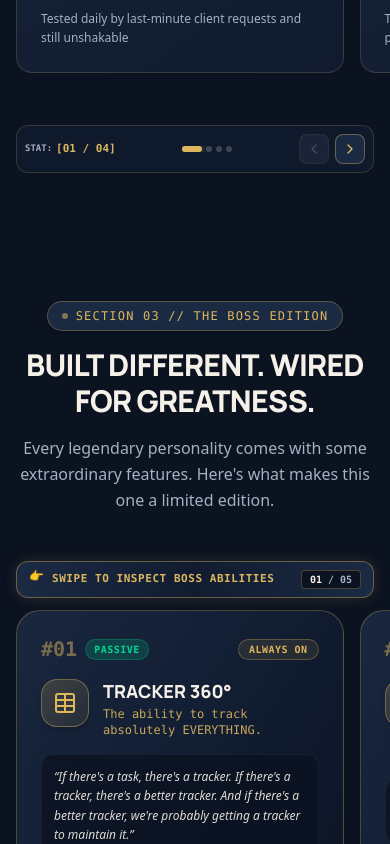
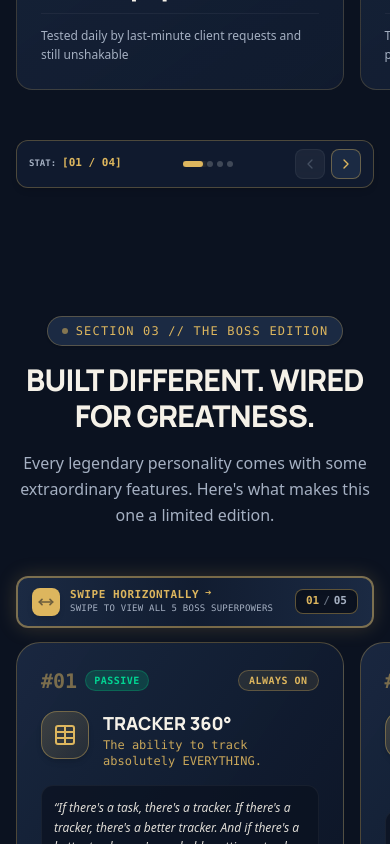
Before and after one commit to Abhisharma08/ctfy-news, a Next.js app: page / in a window 390 px wide. Shown: the part 2940-3784 px from the top of the page. Built offline with nearby package versions, Linux system fonts and the light colour scheme; a web font is replaced by a local one.

Commit message:
feat(mobile): display prominent swipe instructions on all swipable sections

```diff
--- a/src/components/game/MobileGamingSlider.tsx
+++ b/src/components/game/MobileGamingSlider.tsx
@@ -1,7 +1,7 @@
 "use client";
 
-import React, { useRef, useState, useEffect } from "react";
-import { ChevronLeft, ChevronRight, Hand, Sparkles } from "lucide-react";
+import React, { useRef, useState } from "react";
+import { ChevronLeft, ChevronRight, MoveHorizontal, Hand, Sparkles } from "lucide-react";
 import { sounds } from "@/lib/sounds";
 
 interface MobileGamingSliderProps {
@@ -14,8 +14,8 @@ interface MobileGamingSliderProps {
 
 export function MobileGamingSlider({
   children,
-  instruction = "SLIDE / SWIPE TO VIEW MORE",
-  counterPrefix = "ITEM",
+  instruction = "SWIPE TO BROWSE CARDS",
+  counterPrefix = "CARD",
   desktopGridClassName = "grid grid-cols-1 md:grid-cols-2 lg:grid-cols-3 gap-6 sm:gap-8",
   showInstruction = true,
 }: MobileGamingSliderProps) {
@@ -64,18 +64,27 @@ export function MobileGamingSlider({
       {/* ================= MOBILE SLIDER VIEW (< lg) ================= */}
       <div className="block lg:hidden">
 
-        {/* Gaming Instruction Banner */}
+        {/* Gaming Instruction Banner (Prominent Swipe Alert) */}
         {showInstruction && (
-          <div className="mb-3 px-3 py-2 rounded-xl bg-gradient-to-r from-[#1B2A43] via-[#111C30] to-[#1B2A43] border border-[#DDB65E]/40 shadow-[0_0_15px_rgba(221,182,94,0.15)] flex items-center justify-between gap-2 text-xs font-mono">
-            <div className="flex items-center gap-2 text-[#DDB65E] font-bold">
-              <span className="inline-block animate-bounce">👉</span>
-              <span className="text-[11px] sm:text-xs tracking-wider uppercase font-bold">
-                {instruction}
-              </span>
+          <div className="mb-3.5 px-3.5 py-2.5 rounded-xl bg-gradient-to-r from-[#1B2A43] via-[#111C30] to-[#1B2A43] border-2 border-[#DDB65E]/50 shadow-[0_0_20px_rgba(221,182,94,0.2)] flex items-center justify-between gap-2 text-xs font-mono">
+            <div className="flex items-center gap-2.5 text-[#F5F1E8]">
+              <div className="w-7 h-7 rounded-lg bg-[#DDB65E] text-[#0B1220] flex items-center justify-center shrink-0 shadow-md">
+                <MoveHorizontal className="w-4 h-4 animate-pulse stroke-[2.5]" />
+              </div>
+              <div className="flex flex-col">
+                <span className="text-[11px] sm:text-xs tracking-wider uppercase font-extrabold text-[#DDB65E] flex items-center gap-1.5 leading-none">
+                  <span>SWIPE HORIZONTALLY</span>
+                  <span className="inline-block animate-bounce">➔</span>
+                </span>
+                <span className="text-[9px] font-mono text-[#A5B0C2] uppercase tracking-wide mt-0.5">
+                  {instruction}
+                </span>
+              </div>
             </div>
-            <div className="flex items-center gap-1.5 px-2 py-0.5 rounded bg-[#0B1220] border border-[#DDB65E]/30 text-[10px] text-[#F5F1E8] font-bold shrink-0">
+
+            <div className="flex items-center gap-1 px-2.5 py-1 rounded-lg bg-[#0B1220] border border-[#DDB65E]/40 text-[11px] text-[#DDB65E] font-bold font-mono shrink-0 shadow-inner">
               <span>{String(activeIndex + 1).padStart(2, "0")}</span>
-              <span className="text-[#A5B0C2]">/</span>
+              <span className="text-[#A5B0C2]/60">/</span>
               <span className="text-[#A5B0C2]">{String(total).padStart(2, "0")}</span>
             </div>
           </div>
@@ -90,7 +99,7 @@ export function MobileGamingSlider({
           {children.map((child, idx) => (
             <div
               key={idx}
-              className="w-[84vw] max-w-[340px] shrink-0 snap-center transition-opacity duration-300"
+              className="w-[84vw] max-w-[340px] shrink-0 snap-center transition-opacity duration-300 relative"
             >
               {child}
             </div>
@@ -98,16 +107,19 @@ export function MobileGamingSlider({
         </div>
 
         {/* Gaming HUD Carousel Controls */}
-        <div className="mt-3 flex items-center justify-between px-2 py-2 rounded-xl bg-[#111C30]/80 border border-[#DDB65E]/20 backdrop-blur-md">
+        <div className="mt-2.5 flex items-center justify-between px-3 py-2 rounded-xl bg-[#111C30]/90 border border-[#DDB65E]/30 backdrop-blur-md shadow-md">
 
-          {/* Active Card Monospace Counter */}
-          <div className="flex items-center gap-1 text-[11px] font-mono text-[#DDB65E] font-bold">
+          {/* Active Card Monospace Counter + Swipe Hint */}
+          <div className="flex items-center gap-1.5 text-[11px] font-mono text-[#DDB65E] font-bold">
             <span className="text-[#A5B0C2] uppercase text-[9px]">{counterPrefix}:</span>
             <span>[{String(activeIndex + 1).padStart(2, "0")} / {String(total).padStart(2, "0")}]</span>
+            <span className="text-[9px] text-[#A5B0C2] hidden xs:inline ml-1">
+              (SWIPE ◄ ⇄ ►)
+            </span>
           </div>
 
           {/* Dots / Progress Bar */}
-          <div className="flex items-center gap-1 max-w-[140px] overflow-hidden">
+          <div className="flex items-center gap-1 max-w-[120px] overflow-hidden">
             {total <= 10 ? (
               children.map((_, i) => (
                 <button
@@ -124,7 +136,7 @@ export function MobileGamingSlider({
               ))
             ) : (
               // For 20+ items, show a sleek segmented progress track
-              <div className="w-24 h-1.5 rounded-full bg-white/10 overflow-hidden">
+              <div className="w-20 h-1.5 rounded-full bg-white/10 overflow-hidden">
                 <div
                   className="h-full bg-gradient-to-r from-[#DDB65E] to-[#F4D992] transition-all duration-200"
                   style={{ width: `${((activeIndex + 1) / total) * 100}%` }}
--- a/src/components/sections/HallOfFame.tsx
+++ b/src/components/sections/HallOfFame.tsx
@@ -15,7 +15,7 @@ export function HallOfFame() {
       subtitle={awardsSubheadline}
     >
       <MobileGamingSlider
-        instruction="SWIPE TO UNLOCK ALL TROPHIES"
+        instruction="SWIPE TO UNLOCK ALL 6 TROPHIES"
         counterPrefix="TROPHY"
         desktopGridClassName="grid grid-cols-1 md:grid-cols-2 lg:grid-cols-3 gap-6 sm:gap-8"
       >
--- a/src/components/sections/MeetTheLegend.tsx
+++ b/src/components/sections/MeetTheLegend.tsx
@@ -53,7 +53,7 @@ export function MeetTheLegend() {
 
         {/* 4 Stat Cards with Mobile Gaming Slider */}
         <MobileGamingSlider
-          instruction="SWIPE TO INSPECT COMBAT STATS"
+          instruction="SWIPE TO INSPECT ALL 4 COMBAT METRICS"
           counterPrefix="STAT"
           desktopGridClassName="grid grid-cols-1 sm:grid-cols-2 lg:grid-cols-4 gap-5 pt-2"
         >
--- a/src/components/sections/Minions.tsx
+++ b/src/components/sections/Minions.tsx
@@ -67,7 +67,7 @@ export function Minions() {
       {/* Gaming Mobile Slider / Desktop Grid */}
       <MobileGamingSlider
         key={selectedRole}
-        instruction="SWIPE CARDS TO VIEW ALL MINIONS"
+        instruction="SWIPE TO INSPECT ALL 20 PARTY MEMBERS"
         counterPrefix="MINION"
         desktopGridClassName="grid grid-cols-1 sm:grid-cols-2 lg:grid-cols-3 xl:grid-cols-4 gap-5 sm:gap-6"
       >
--- a/src/components/sections/Superpowers.tsx
+++ b/src/components/sections/Superpowers.tsx
@@ -14,7 +14,7 @@ export function Superpowers() {
       subtitle={featuresSubheadline}
     >
       <MobileGamingSlider
-        instruction="SWIPE TO INSPECT BOSS ABILITIES"
+        instruction="SWIPE TO VIEW ALL 5 BOSS SUPERPOWERS"
         counterPrefix="ABILITY"
         desktopGridClassName="grid grid-cols-1 md:grid-cols-2 lg:grid-cols-3 gap-6 sm:gap-8"
       >
```
